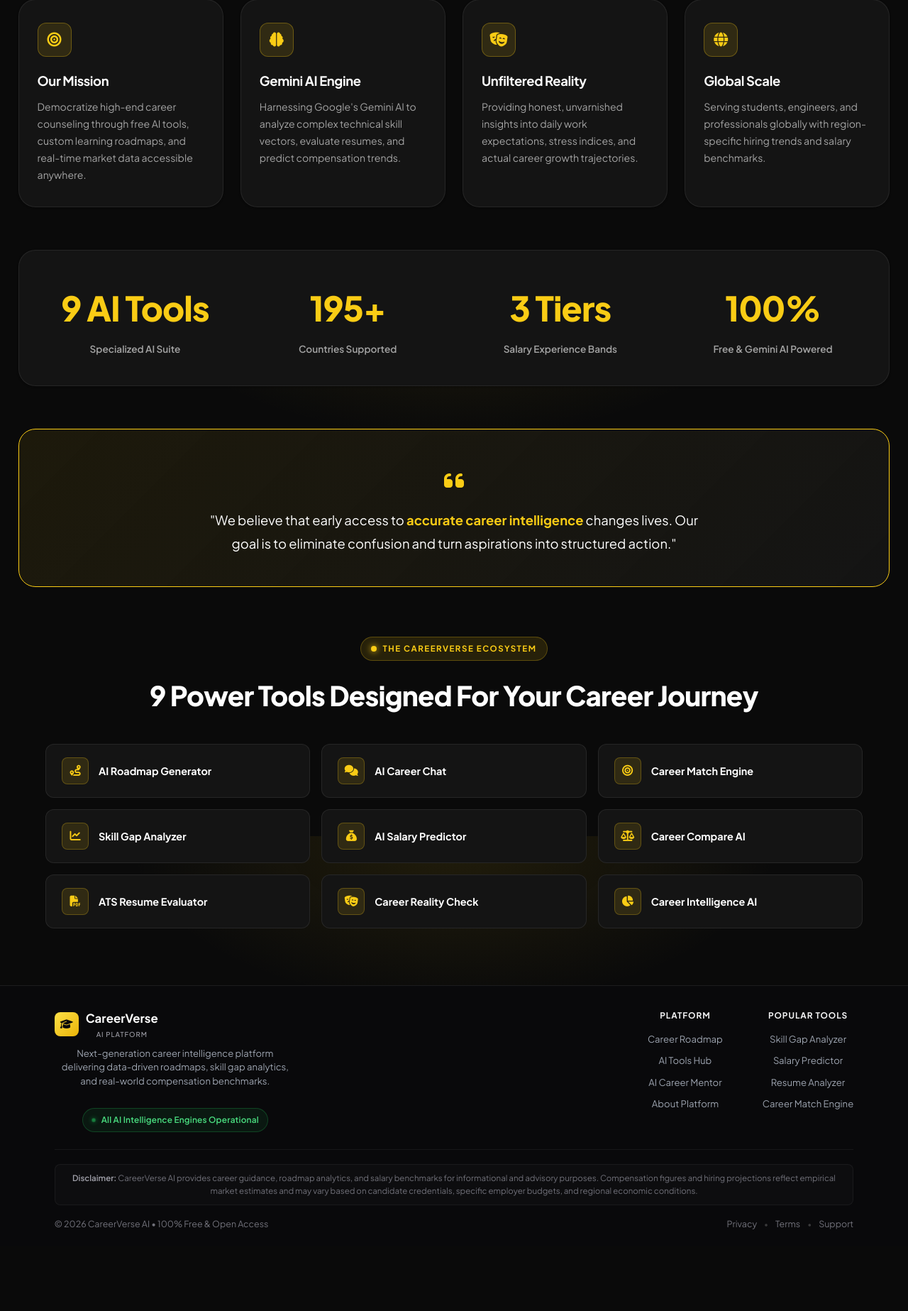
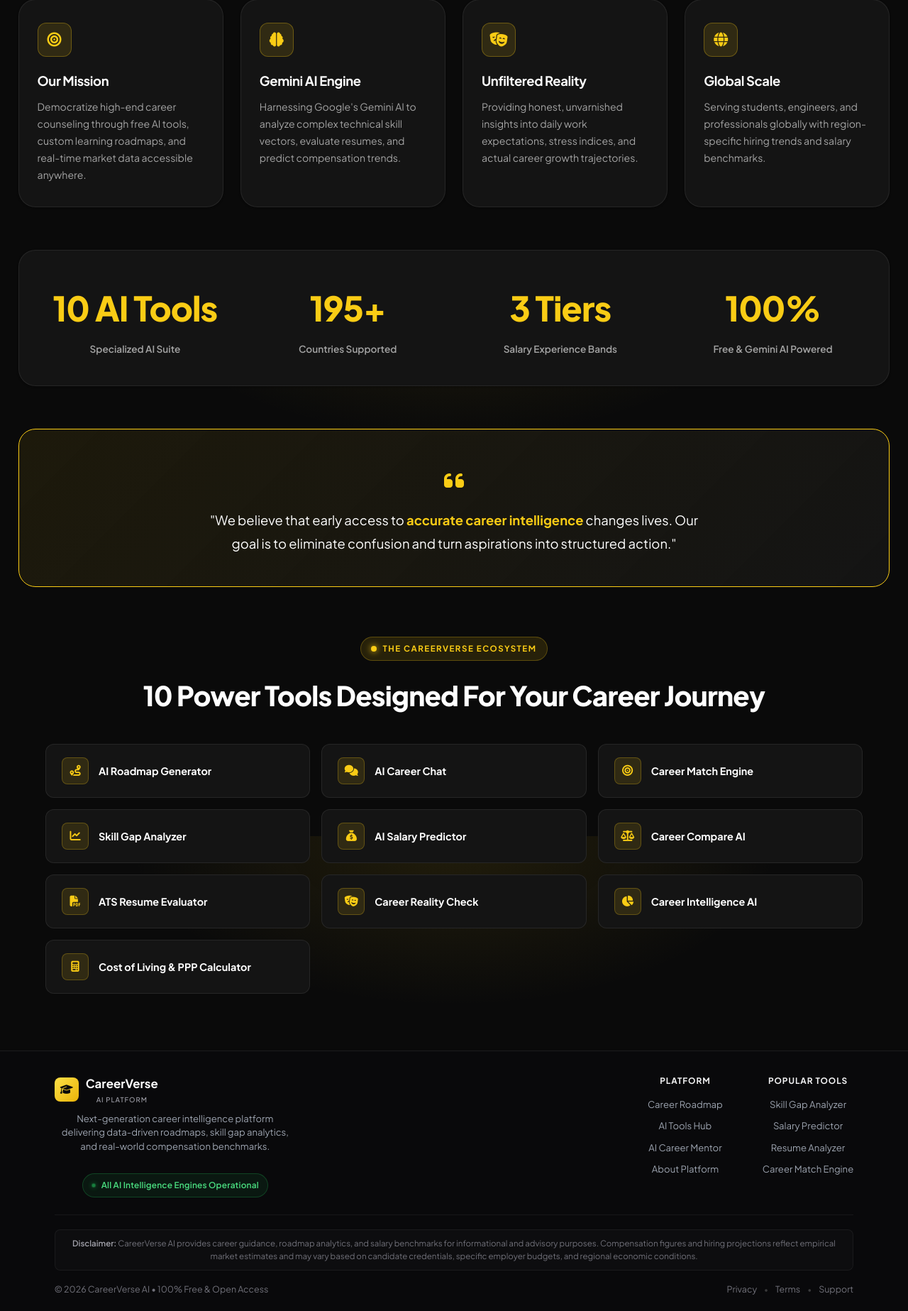
Before and after one commit to shubhodbirajdar928-hash/CareerVerse-AI, a Flask app: page /about in a window 1280 px wide. Shown: the part 422-2269 px from the top of the page at 71% size. Before the commit the page ends 2154 px from the top, so only its background shows below. Run offline with Flask 3, Linux system fonts and the light colour scheme; some libraries are stand-ins or nearby versions.

Commit message:
Fix missing Career Intelligence card icon, integrate hero glow/grid backgrounds into CoL calculator, and update About page stats to 10 tools

```diff
--- a/static/css/col_calculator.css
+++ b/static/css/col_calculator.css
@@ -3,10 +3,12 @@
    ===================================================== */
 
 .col-page {
+    position: relative;
     max-width: 1200px;
     margin: 0 auto;
     padding: 120px 24px 80px;
     text-align: center;
+    overflow: hidden;
 }
 
 .col-page h1 {
--- a/templates/about.html
+++ b/templates/about.html
@@ -58,7 +58,7 @@
 <!-- STATS COUNTER BAR -->
 <section class="stats reveal">
     <div class="stat-item">
-        <h1 data-count="9" data-suffix=" AI Tools">0</h1>
+        <h1 data-count="10" data-suffix=" AI Tools">0</h1>
         <p>Specialized AI Suite</p>
     </div>
     <div class="stat-item">
@@ -87,7 +87,7 @@
         <span></span>
         THE CAREERVERSE ECOSYSTEM
     </div>
-    <h2 class="reveal">9 Power Tools Designed For Your Career Journey</h2>
+    <h2 class="reveal">10 Power Tools Designed For Your Career Journey</h2>
 
     <div class="mini-grid">
         <div class="mini-card reveal"><i class="fa-solid fa-route"></i> <span>AI Roadmap Generator</span></div>
@@ -99,6 +99,7 @@
         <div class="mini-card reveal"><i class="fa-solid fa-file-pdf"></i> <span>ATS Resume Evaluator</span></div>
         <div class="mini-card reveal reveal-delay-1"><i class="fa-solid fa-masks-theater"></i> <span>Career Reality Check</span></div>
         <div class="mini-card reveal reveal-delay-2"><i class="fa-solid fa-chart-pie"></i> <span>Career Intelligence AI</span></div>
+        <div class="mini-card reveal"><i class="fa-solid fa-calculator"></i> <span>Cost of Living &amp; PPP Calculator</span></div>
     </div>
 </section>
 
--- a/templates/col_calculator.html
+++ b/templates/col_calculator.html
@@ -19,6 +19,8 @@
 {% include 'partials/navbar.html' %}
 
 <section class="col-page reveal">
+    <div class="hero-glow"></div>
+    <div class="hero-grid-pattern"></div>
     <div class="hero-badge">
         <span></span>
         PPP &amp; COMPENSATION LOCALIZATION ENGINE
--- a/templates/index.html
+++ b/templates/index.html
@@ -212,7 +212,7 @@
 
         <a href="/career-intelligence" class="tool-card card-cyan" id="tool-intelligence">
             <div class="tool-card-header">
-                <div class="tool-icon"><i class="fa-solid fa-chart-mixed"></i></div>
+                <div class="tool-icon"><i class="fa-solid fa-chart-simple"></i></div>
             </div>
             <h3>Career Intelligence</h3>
             <p>Hiring trends, automation risk, future outlook, and industry growth forecasts.</p>
```
